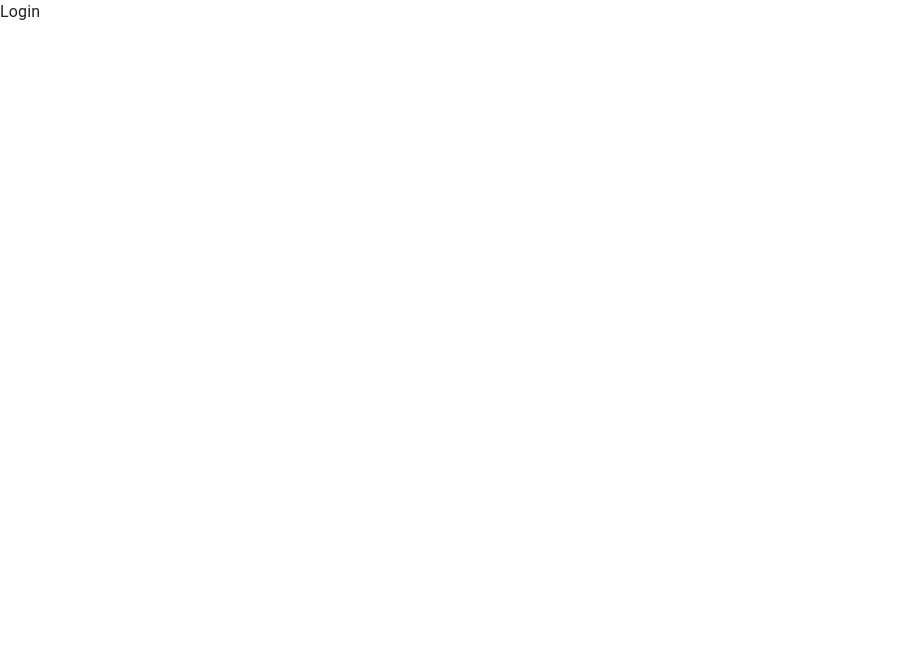
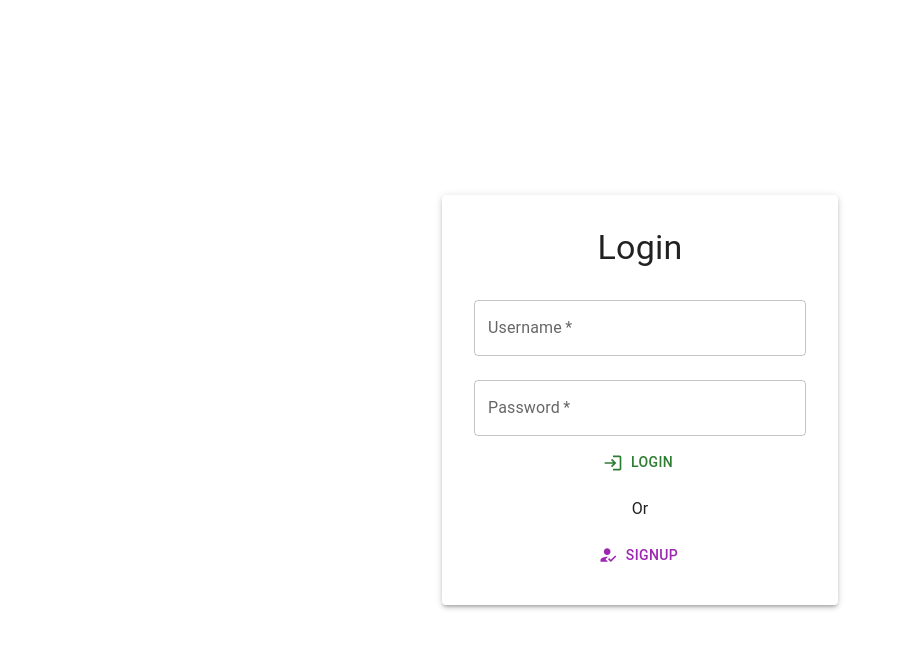
Before and after one commit to AniketKumar2729/Connectify, a React (Vite) app in the folder client/: page /login in a window 1280 px wide. Shown: the top 648 px of the page, without its empty margins (0-902 px from the left). Built offline with nearby package versions, Linux system fonts and the light colour scheme.

Commit message:
Login page UI is made

```diff
--- /dev/null
+++ b/client/src/components/styles/StyledComponent.jsx
@@ -0,0 +1,13 @@
+import { styled } from "@mui/material";
+
+export const VisuallyHiddenInput = styled("input")({
+    border: 0,
+    clip: "rect(0 0 0 0)",
+    height: 1,
+    margin: -1,
+    padding: 0,
+    overflow: "hidden",
+    position: "absolute",
+    whitespace: "nowrap",
+    width: 1
+});
--- a/client/src/pages/Login.jsx
+++ b/client/src/pages/Login.jsx
@@ -1,9 +1,163 @@
-import React from 'react'
+import React, { useState } from "react";
+import {
+  Container,
+  Paper,
+  TextField,
+  Typography,
+  Button,
+  Stack,
+  Avatar,
+  IconButton,
+} from "@mui/material";
+import LoginIcon from "@mui/icons-material/Login";
+import HowToRegIcon from "@mui/icons-material/HowToReg";
+import CameraAltIcon from "@mui/icons-material/CameraAlt";
+import { VisuallyHiddenInput } from "../components/styles/StyledComponent";
 
 function Login() {
+  const [islogin, setIsLogin] = useState(true);
   return (
-    <div>Login</div>
-  )
+    <>
+      <Container
+        component={"main"}
+        maxWidth="xs"
+        sx={{
+          height: "100vh",
+          display: "flex",
+          justifyContent: "center",
+          alignItems: "center",
+        }}
+      >
+        <Paper
+          elevation={3}
+          sx={{
+            padding: 4,
+            display: "flex",
+            flexDirection: "column",
+            alignItems: "center",
+          }}
+        >
+          {islogin ? (
+            <>
+              <Typography variant="h4">Login</Typography>
+              <form style={{ width: "100%", marginTop: "1rem" }}>
+                <TextField
+                  required
+                  label="Username"
+                  margin="normal"
+                  variant="outlined"
+                  fullWidth
+                />
+                <TextField
+                  required
+                  label="Password"
+                  type="password"
+                  margin="normal"
+                  variant="outlined"
+                  fullWidth
+                />
+                <Button
+                  variant="text"
+                  color="success"
+                  type="submit"
+                  startIcon={<LoginIcon />}
+                  fullWidth
+                >
+                  Login
+                </Button>
+                <Typography textAlign={"center"} m={"1rem"}>
+                  Or
+                </Typography>
+                <Button
+                  variant="text"
+                  color="secondary"
+                  onClick={() => setIsLogin(false)}
+                  startIcon={<HowToRegIcon />}
+                  fullWidth
+                >
+                  Signup
+                </Button>
+              </form>
+            </>
+          ) : (
+            <>
+              <Typography variant="h4">Signup </Typography>
+              <form style={{ width: "100%", marginTop: "1rem" }}>
+                <Stack position={"relative"} width={"10rem"} margin={"auto"}>
+                  <Avatar
+                    sx={{
+                      width: "10rem",
+                      height: "10rem",
+                      objectFit: "contain",
+                    }}
+                  />
+                  <IconButton
+                    sx={{ position: "absolute", bottom: 0, right: 0,color:"white",bgcolor:"rgba(0,0,0,0.5)",":hover":{bgcolor:"rgba(0,0,0,0.7)"}}}
+                    component="label"
+                  >
+                    <>
+                      <CameraAltIcon />
+                      <VisuallyHiddenInput type="file" />
+                    </>
+                  </IconButton>
+                </Stack>
+                <TextField
+                  required
+                  label="Username"
+                  margin="normal"
+                  variant="outlined"
+                  fullWidth
+                />
+                <TextField
+                  required
+                  label="Name"
+                  margin="normal"
+                  variant="outlined"
+                  fullWidth
+                />
+                <TextField
+                  required
+                  label="Bio"
+                  margin="normal"
+                  variant="outlined"
+                  fullWidth
+                />
+                <TextField
+                  required
+                  label="Password"
+                  type="password"
+                  margin="normal"
+                  variant="outlined"
+                  fullWidth
+                />
+                <Button
+                  variant="text"
+                  color="secondary"
+                  type="submit"
+                  startIcon={<LoginIcon />}
+                  fullWidth
+                >
+                  Signup
+                </Button>
+                <Typography textAlign={"center"} m={"1rem"}>
+                  Or
+                </Typography>
+                <Button
+                  variant="text"
+                  color="success"
+                  onClick={() => setIsLogin(true)}
+                  startIcon={<HowToRegIcon />}
+                  fullWidth
+                >
+                  Login
+                </Button>
+              </form>
+            </>
+          )}
+        </Paper>
+      </Container>
+    </>
+  );
 }
 
-export default Login
+export default Login;
```
